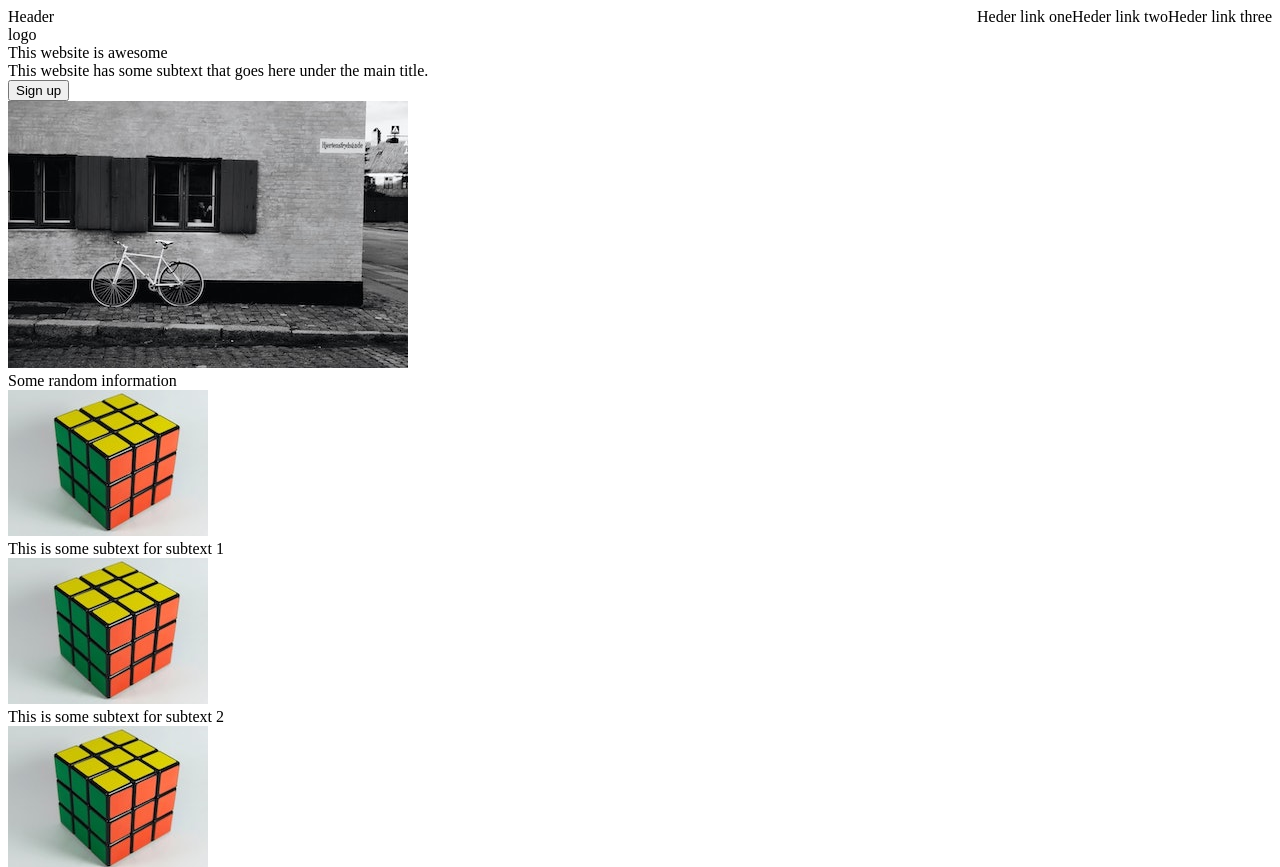
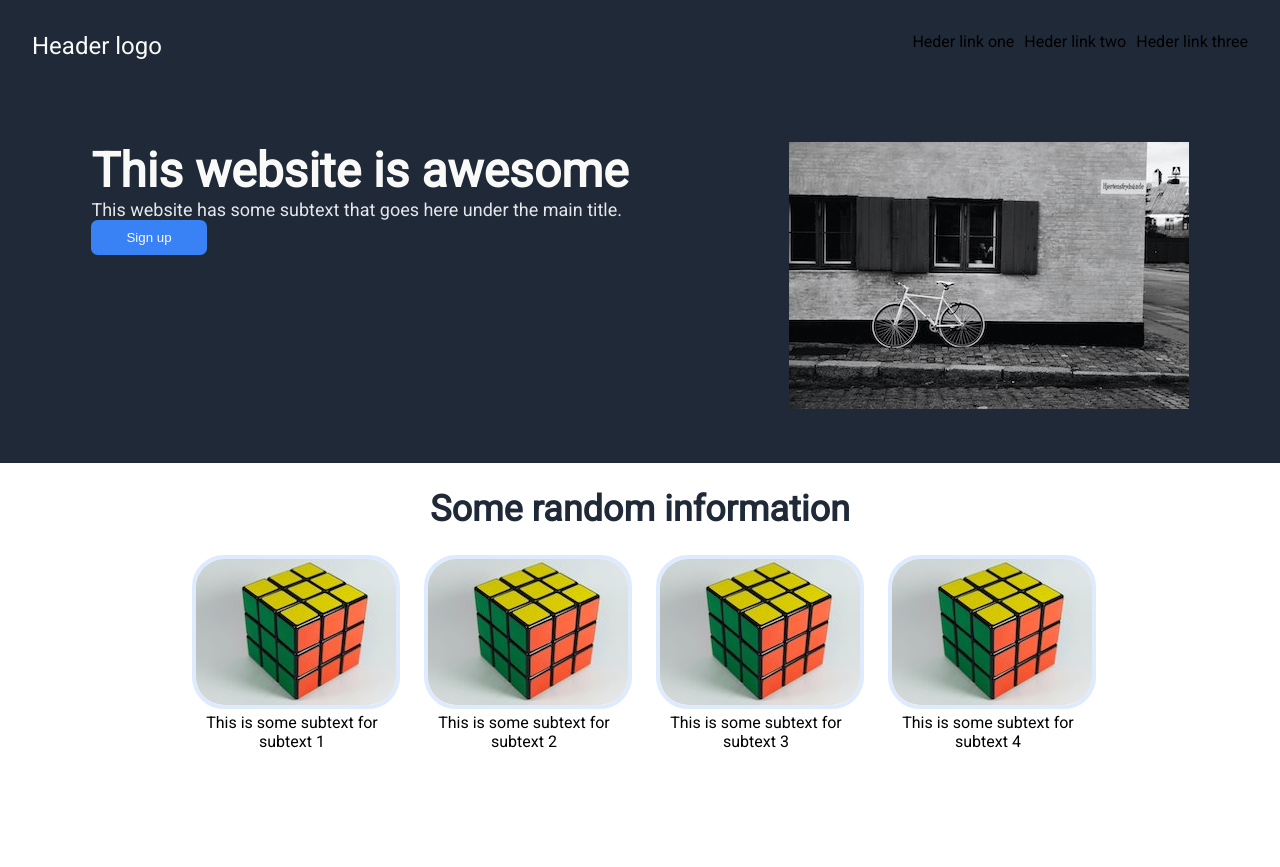
Before and after one commit to danielmcginn/odin-landing-page, a plain HTML site: page index.html in a window 1280 px wide. Shown: the top 867 px of the page. Drawn offline with Linux system fonts and the light colour scheme.

Commit message:
add styles to header, hero, section one through two

```diff
--- a/index.html
+++ b/index.html
@@ -5,6 +5,9 @@
     <meta http-equiv="X-UA-Compatible" content="IE=edge">
     <meta name="viewport" content="width=device-width, initial-scale=1.0">
     <link rel="stylesheet" href="./styles.css">
+    <link rel="preconnect" href="https://fonts.googleapis.com">
+<link rel="preconnect" href="https://fonts.gstatic.com" crossorigin>
+<link href="https://fonts.googleapis.com/css2?family=Roboto&display=swap" rel="stylesheet">
     <title>Home</title>
 </head>
 <body>
@@ -17,13 +20,18 @@
         </ul>
     </header>
     <div class="hero">
-        <div class="hero-title">This website is awesome</div>
-        <div class="hero-text-small">This website has some subtext that goes here under the main title.</div>
-        <button class="hero-button">Sign up</button>
-        <div class="hero-img"><img src="./img/pexels-sony.jpg" alt="bike on sidewalk"></div>
+        <div class="hero-left">
+            <div class="hero-title">This website is awesome</div>
+            <div class="hero-text-small">This website has some subtext that goes here under the main title.</div>
+            <button class="hero-button">Sign up</button>
+        </div>
+        <div class="hero-right">
+            <div class="hero-img"><img src="./img/pexels-sony.jpg" alt="bike on sidewalk"></div>
+        </div>
+
     </div>
     <div class="sec1">
-        <div class="title">Some random information</div>
+        <div class="sec1-title">Some random information</div>
         <div class="row">
             <div class="colum">
                 <img src="./img/pexels-miguel.jpg">
--- a/styles.css
+++ b/styles.css
@@ -1,5 +1,27 @@
+body {
+    padding: 0;
+    margin: 0;
+    font-family: 'Roboto', sans-serif;
+    /*display: flex;
+    justify-content: center;
+    flex-direction: column; */
+}
+
+header,
+.hero,
+.footer {
+    background-color: #1F2937;
+}
+
 header {
     display: flex;
+    padding: 2rem;
+}
+
+.logo {
+    flex-shrink: 0;
+    font-size: 24px;
+    color: #F8FAF8;
 }
 
 header ul {
@@ -8,8 +30,77 @@ header ul {
     padding: 0;
     justify-content: flex-end;
     width: 100%;
+    gap: 10px;
 }
 
 header li {
     list-style: none;
 }
+.hero {
+    display: flex;
+    justify-content: center;
+    gap: 10em;
+    padding: 50px 0;
+}
+
+.hero-title {
+    font-size: 48px;
+    font-weight: bolder;
+    color: #F9FAF8;
+}
+
+.hero-text-small {
+    font-size: 18px;
+    color: #E5E7EB;
+}
+
+button {
+    border: none;
+    border-radius: .5em;
+    cursor: pointer;
+    padding: 10px 35px;
+}
+
+.hero-button {
+    background-color: #3882f6;
+    color: #F8FAF8;
+}
+
+.sec1 {
+    text-align: center;
+    padding: 25px 0;
+}
+
+.sec1-title {
+    font-size: 36px;
+    font-weight: bolder;
+    color: #1f2937;
+}
+
+.row {
+    display: flex;
+    justify-content: center;
+    padding: 25px 0;
+    gap: 2em;
+    margin-bottom: 100px;
+}
+
+.colum {
+    width: 200px;
+
+}
+
+.colum img {
+    border-radius: 2em;
+    border: 4px solid #deebff;
+}
+
+.sec2 {
+    justify-content: center;
+    display: flex;
+    height: 300px;
+    background-color: #e5e7eb;
+    align-items: center;
+    font-size: 36px;
+    font-style: italic;
+}
```
